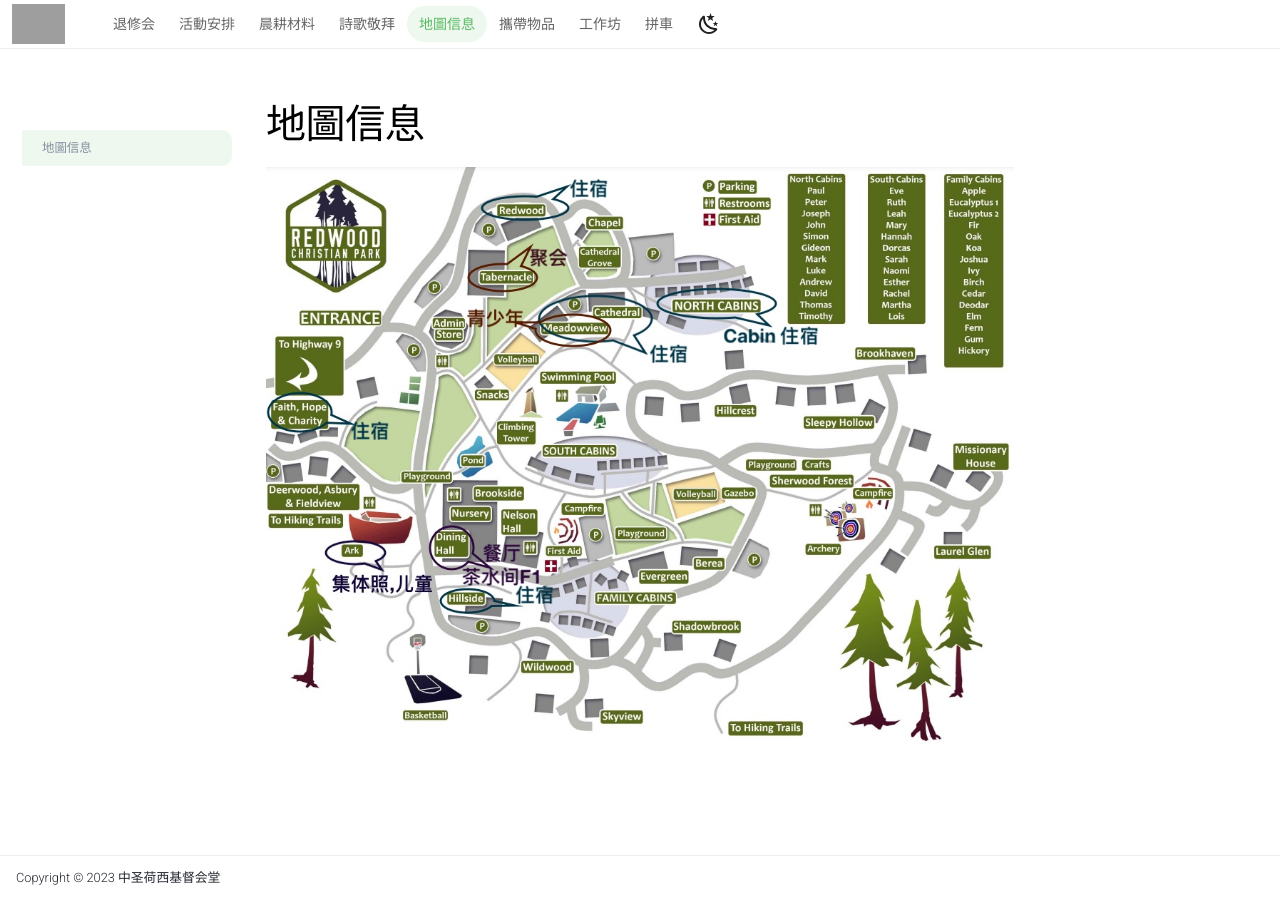
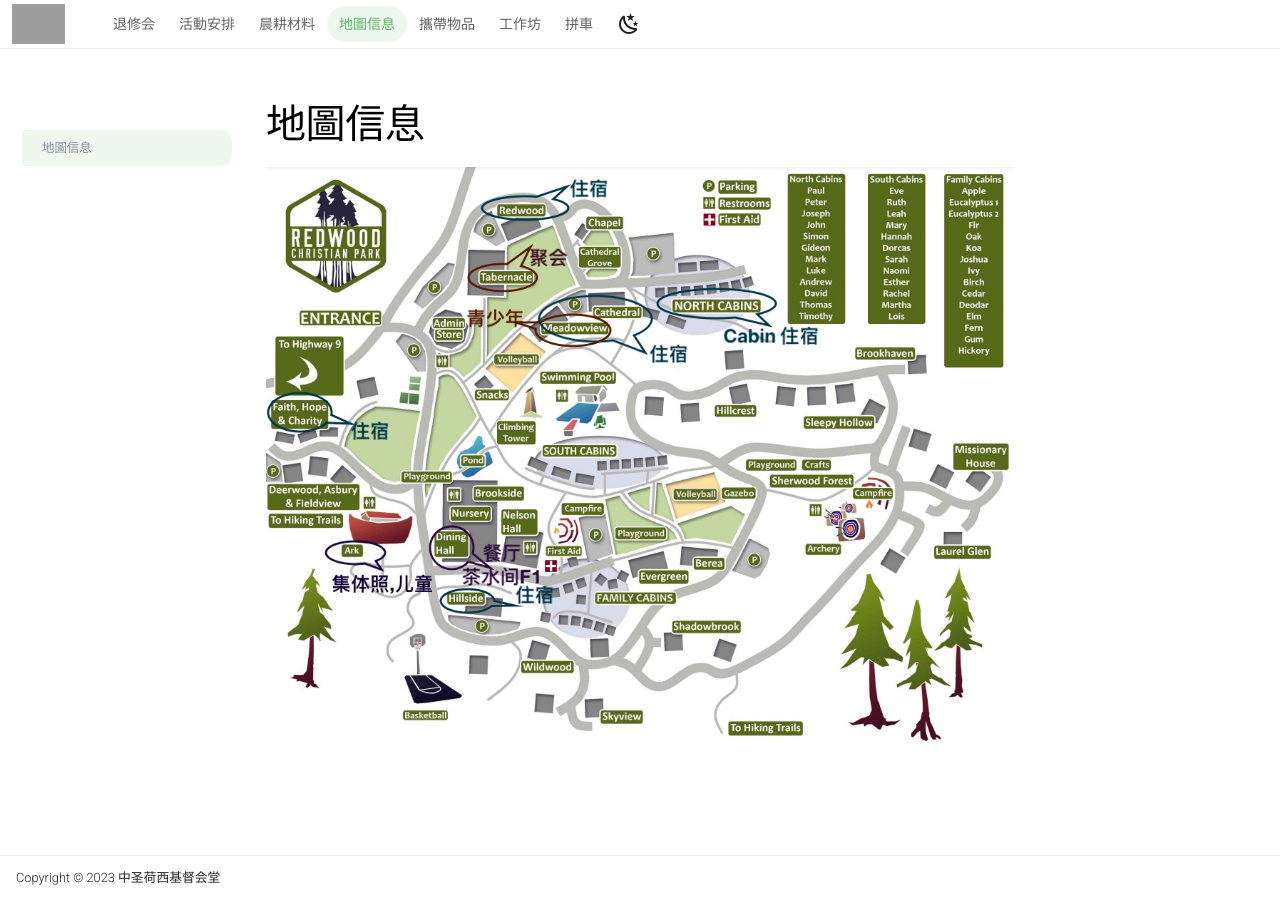
Before and after one commit to peng-mi/ccic-csj.github.io, an MkDocs documentation site: the page built from docs/src/map.md, in a window 1280 px wide. Built offline with MkDocs 1.6.1 and Material for MkDocs 9.7.7, drawn with Linux system fonts in a browser that asks for light colours; the version menu is left out; grey boxes are pictures that could not be loaded.

Commit message:
remove songs temporal

```diff
--- a/docs/overrides/home.html
+++ b/docs/overrides/home.html
@@ -66,9 +66,6 @@
             <a href="{{ 'car' | url }}" class="md-button">
                 拼車
             </a>
-            <a href="{{ 'songs' | url }}" class="md-button">
-                詩歌敬拜
-            </a>
         </div>
     </div>
 
--- a/mkdocs.yml
+++ b/mkdocs.yml
@@ -3,7 +3,6 @@
   - 退修会: index.md
   - 活動安排: agenda.md
   - 晨耕材料: material.md
-  - 詩歌敬拜: songs.md
   - 地圖信息: map.md
   - 攜帶物品: reminder.md
   - 工作坊: register.md
```
